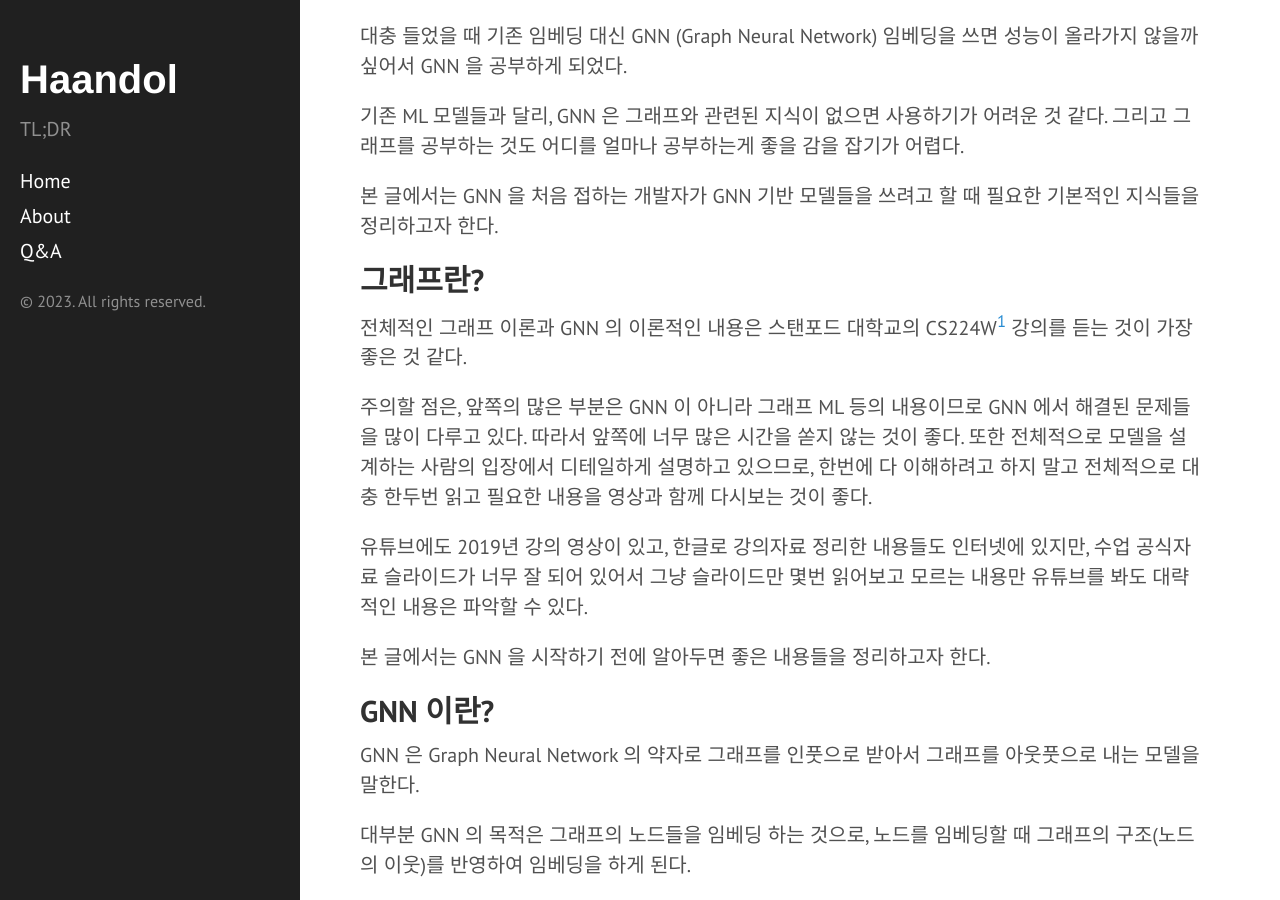
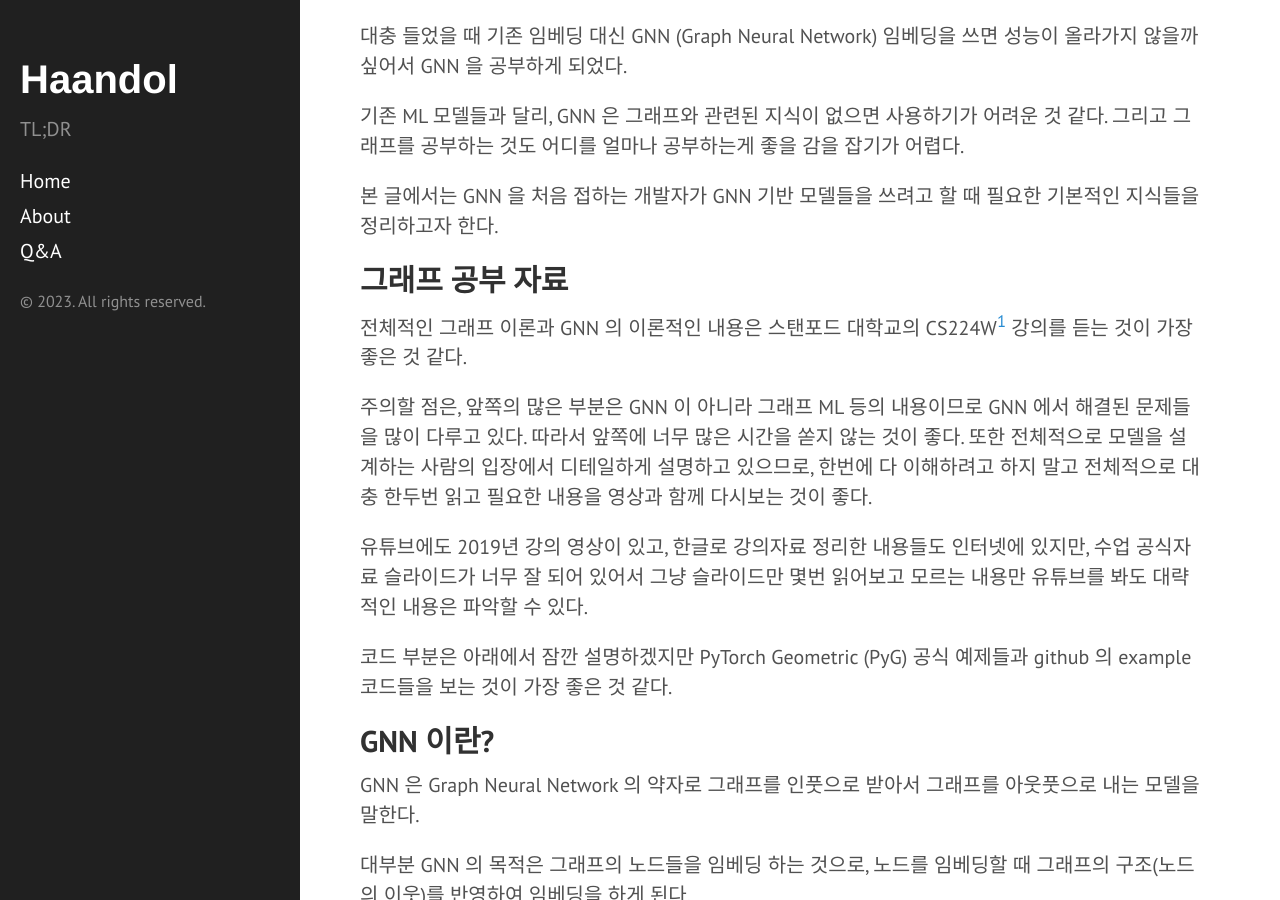
Before and after one commit to haandol/haandol.github.com, a Jekyll site: the page built from _posts/2023-12-19-graph-neural-network-for-software-developers.md, in a window 1280 px wide and 900 px high, scrolled down 404 px. Built offline with Jekyll 4.4.1, drawn with Linux system fonts in a browser that asks for light colours; comment, search, counter and statistics services are not loaded.

Commit message:
update section

```diff
--- a/_posts/2023-12-19-graph-neural-network-for-software-developers.md
+++ b/_posts/2023-12-19-graph-neural-network-for-software-developers.md
@@ -22,7 +22,7 @@ GNN 은 인풋도 그래프 아웃풋도 그래프
 
 본 글에서는 GNN 을 처음 접하는 개발자가 GNN 기반 모델들을 쓰려고 할 때 필요한 기본적인 지식들을 정리하고자 한다.
 
-## 그래프란?
+## 그래프 공부 자료
 
 전체적인 그래프 이론과 GNN 의 이론적인 내용은 스탠포드 대학교의 CS224W[^1] 강의를 듣는 것이 가장 좋은 것 같다.
 
@@ -30,7 +30,7 @@ GNN 은 인풋도 그래프 아웃풋도 그래프
 
 유튜브에도 2019년 강의 영상이 있고, 한글로 강의자료 정리한 내용들도 인터넷에 있지만, 수업 공식자료 슬라이드가 너무 잘 되어 있어서 그냥 슬라이드만 몇번 읽어보고 모르는 내용만 유튜브를 봐도 대략적인 내용은 파악할 수 있다.
 
-본 글에서는 GNN 을 시작하기 전에 알아두면 좋은 내용들을 정리하고자 한다.
+코드 부분은 아래에서 잠깐 설명하겠지만 PyTorch Geometric (PyG) 공식 예제들과 github 의 example 코드들을 보는 것이 가장 좋은 것 같다.
 
 ## GNN 이란?
 
```
